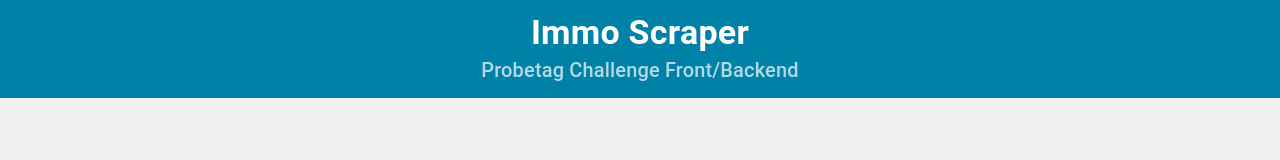
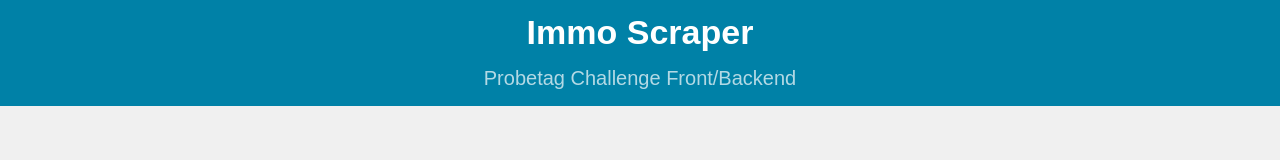
Before and after one commit to bruhu/immo-scraper, a React (Create React App) app in the folder dashboard/: page / in a window 1280 px wide. Shown: the top 160 px of the page. Built offline with nearby package versions, Linux system fonts and the light colour scheme.

Commit message:
change font, update MUI styling

```diff
--- a/dashboard/public/index.html
+++ b/dashboard/public/index.html
@@ -5,12 +5,12 @@
     <link rel="icon" href="%PUBLIC_URL%/favicon.ico" />
     <meta name="viewport" content="width=device-width, initial-scale=1" />
     <meta name="theme-color" content="#000000" />
-    <meta
-      name="description"
-      content="Eine Code Challenge für BizFactory."
-    />
+    <meta name="description" content="Eine Code Challenge für BizFactory." />
     <link rel="icon" href="%PUBLIC_URL%/home_app_logo.svg" type="image/svg+xml" />
     <link rel="manifest" href="%PUBLIC_URL%/manifest.json" />
+    <link rel="preconnect" href="https://fonts.googleapis.com">
+    <link rel="preconnect" href="https://fonts.gstatic.com" crossorigin>
+    <link href="https://fonts.googleapis.com/css2?family=Lexend:wght@100,300,600&display=swap" rel="stylesheet">
     <title>Immo Scraper</title>
   </head>
   <body>
--- a/dashboard/src/App.js
+++ b/dashboard/src/App.js
@@ -1,8 +1,16 @@
 import React, { useEffect, useState } from 'react';
+import { ThemeProvider, createTheme } from '@mui/material/styles';
 import Dashboard from './components/Dashboard';
 import Navbar from './components/Navbar';
 import Footer from './components/Footer';
 import data from './data/data.json';
+
+// Custom MUI theme
+const theme = createTheme({
+  typography: {
+    fontFamily: '"Funnel Sans", sans-serif;'
+  },
+});
 
 function App() {
   const [items, setItems] = useState([]);
@@ -12,13 +20,15 @@ function App() {
   }, []);
 
   return (
+    <ThemeProvider theme={theme}>
     <div className="App">
-      <div className="content-wrapper">  {/* Wrapper for dynamic content */}
+      <div className="content-wrapper">
         <Navbar />
         <Dashboard items={items} />
       </div>
       <Footer />
     </div>
+    </ThemeProvider>
   );
 }
 
--- a/dashboard/src/components/Dashboard.js
+++ b/dashboard/src/components/Dashboard.js
@@ -1,5 +1,3 @@
-// src/components/Dashboard.js
-
 import React, { useState, useEffect } from 'react';
 import ListingCard from './ListingCard';
 import { Select, MenuItem, Box, Container, InputLabel, FormControl, Typography, Checkbox, ListItemText, Slider, Button } from '@mui/material';
@@ -213,7 +211,19 @@ const Dashboard = ({ items = [] }) => {
                   </Box>
                 ))
               ) : (
-                <Typography>Keine Inserate gefunden.</Typography>
+                <Box
+                  sx={{
+                    display: 'flex',
+                    justifyContent: 'center',
+                    alignItems: 'center',
+                    height: '60vh',  // Adjusted height to 60% of the viewport height
+                    textAlign: 'center',
+                  }}
+                >
+                  <Typography variant="h6" color="textSecondary">
+                    Keine Inserate gefunden.
+                  </Typography>
+                </Box>
               )}
             </Box>
           </Box>
--- a/dashboard/src/components/Footer.js
+++ b/dashboard/src/components/Footer.js
@@ -1,5 +1,3 @@
-// src/components/Footer.js
-
 import React from 'react';
 import { Box, Typography, Link } from '@mui/material';
 
@@ -9,16 +7,25 @@ const Footer = () => {
       sx={{
         width: '100%',
         display: 'flex',
+        flexDirection: 'column',
         justifyContent: 'center',
         alignItems: 'center',
-        paddingTop: 4,
-        paddingBottom: 2,
+        paddingY: 2,
         backgroundColor: '#f5f5f5',
       }}
     >
-      <Typography variant="body2" color="textSecondary" sx={{ textAlign: 'center' }}>
+      <Typography variant="body2" color="textSecondary" sx={{ textAlign: 'center', maxWidth: '600px' }}>
         Eine Code Challenge für BizFactory, Februar 2025.
-        <Link href="https://github.com/bruhu/immo-scraper/" target="_blank" sx={{ display: 'flex', alignItems: 'center', justifyContent: 'center' }}>
+        <br />
+        <Link
+          href="https://github.com/bruhu/immo-scraper/"
+          target="_blank"
+          sx={{
+            display: 'inline-block',
+            textDecoration: 'underline',
+            color: 'primary.main'
+          }}
+        >
           GitHub Repository
         </Link>
       </Typography>
--- a/dashboard/src/components/Navbar.js
+++ b/dashboard/src/components/Navbar.js
@@ -9,8 +9,9 @@ const Navbar = () => {
         <Typography variant="h4" component="div" sx={{ fontWeight: 'bold', color: 'white' }}>
           Immo Scraper
         </Typography>
+
         {/* Subtitle */}
-        <Typography variant="h6" sx={{ color: 'rgba(255, 255, 255, 0.7)', marginTop: 0 }}>
+        <Typography variant="h6" sx={{ color: 'rgba(255, 255, 255, 0.7)', marginTop: 1 }}>
           Probetag Challenge Front/Backend
         </Typography>
       </Toolbar>
--- a/dashboard/src/styles/index.css
+++ b/dashboard/src/styles/index.css
@@ -6,6 +6,7 @@ html, body {
   background-color: #f0f0f0;
   display: flex;
   flex-direction: column; /* Layout the content vertically */
+  font-family: 'Funnel Sans', sans-serif;
 }
 
 /* Root container to take full height of the page */
```
